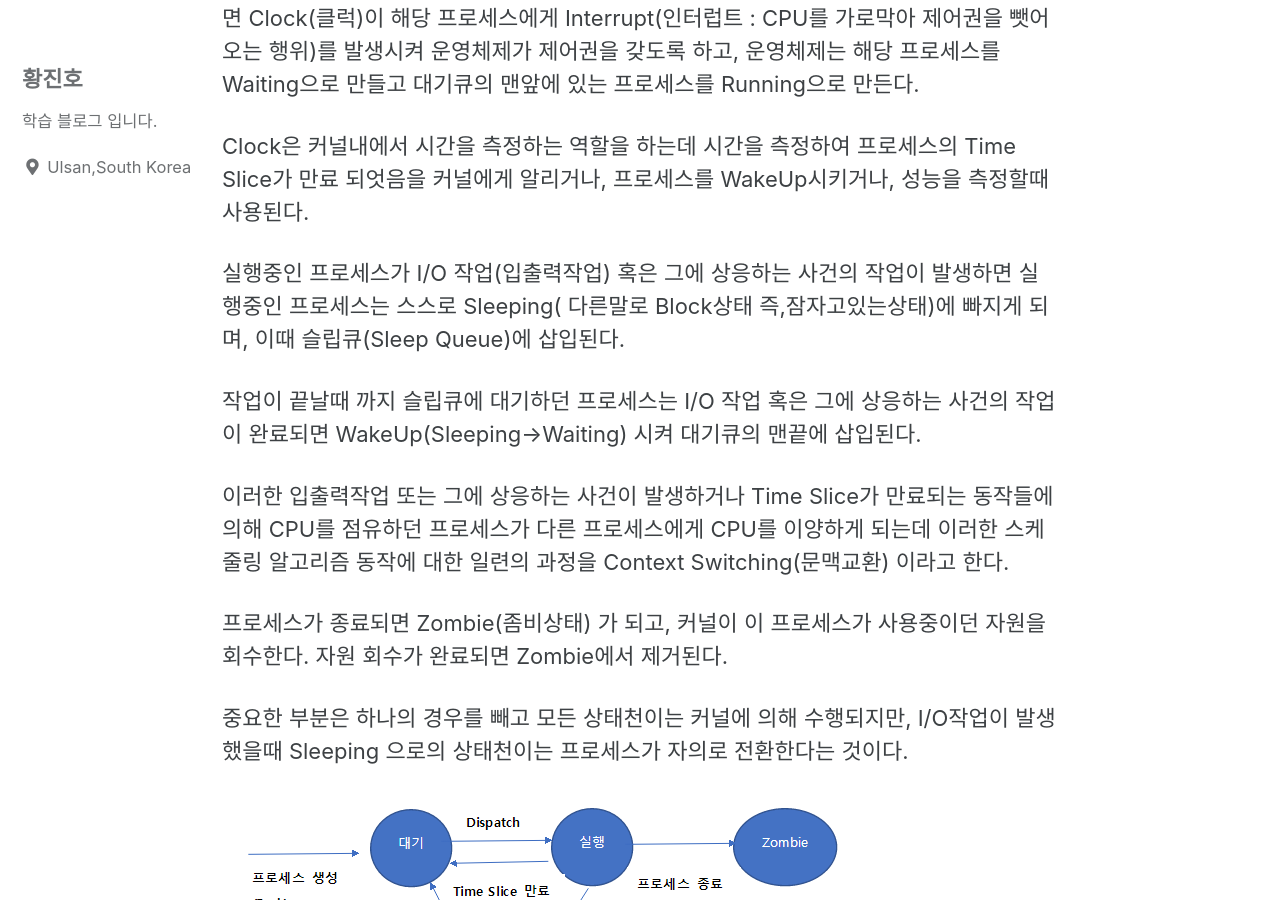
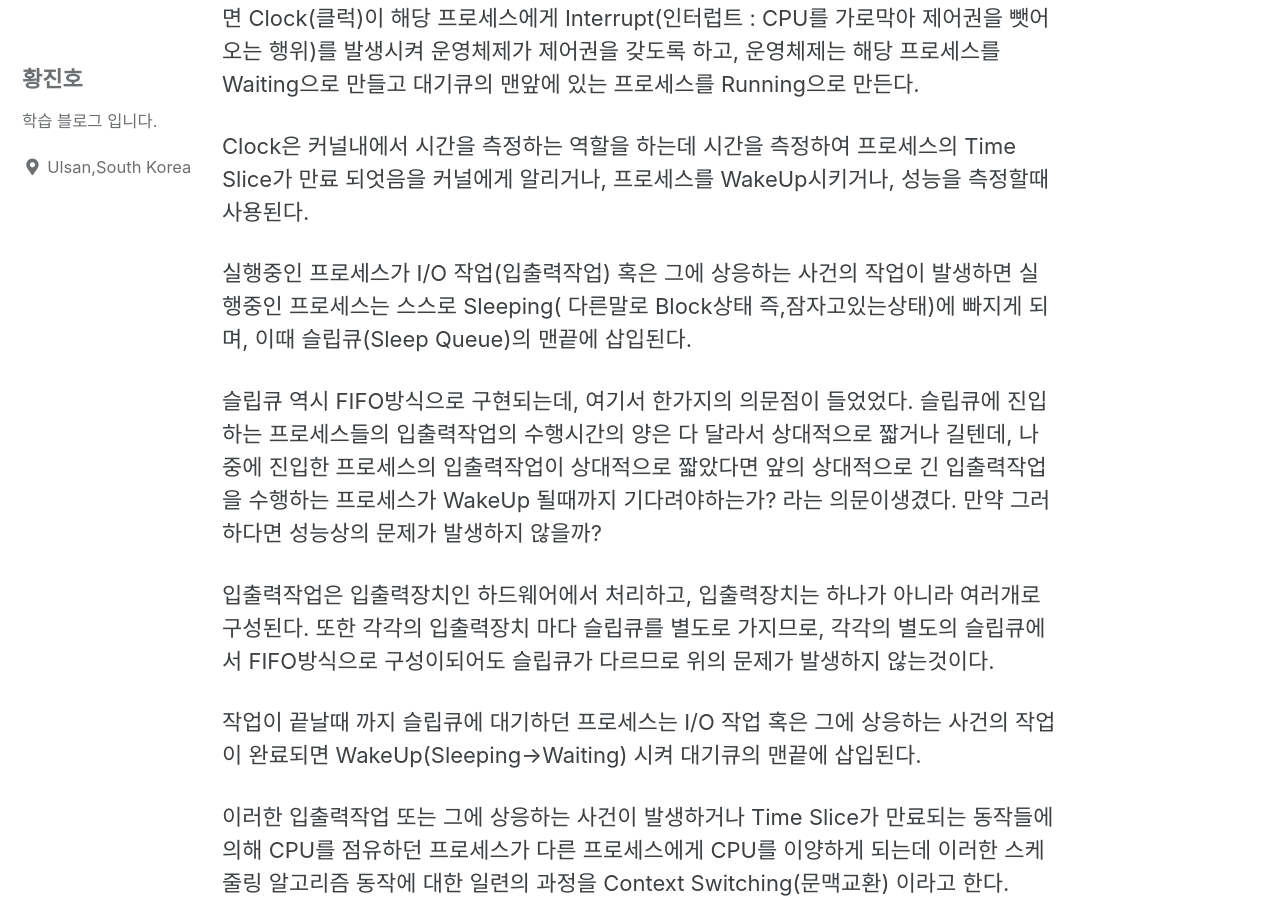
Before and after one commit to jowunnal/jowunnal.github.io, a Jekyll site: the page built from _posts/2022-10-24-process.md, in a window 1280 px wide and 900 px high, scrolled down 1769 px. Built offline with Jekyll 4.4.1, drawn with Linux system fonts in a browser that asks for light colours; cached includes are drawn as plain includes; comment, search, counter and statistics services are not loaded.

Commit message:
슬립큐의 구성내용 추가

```diff
--- a/_posts/2022-10-24-process.md
+++ b/_posts/2022-10-24-process.md
@@ -39,7 +39,11 @@ CPU가 하나인 단일 프로세서 상에서 프로세스의 상태는 커널
 
 Clock은 커널내에서 시간을 측정하는 역할을 하는데 시간을 측정하여 프로세스의 Time Slice가 만료 되엇음을 커널에게 알리거나, 프로세스를 WakeUp시키거나, 성능을 측정할때 사용된다.
 
-실행중인 프로세스가 I/O 작업(입출력작업) 혹은 그에 상응하는 사건의 작업이 발생하면 실행중인 프로세스는 스스로 Sleeping( 다른말로 Block상태 즉,잠자고있는상태)에 빠지게 되며, 이때 슬립큐(Sleep Queue)에 삽입된다.
+실행중인 프로세스가 I/O 작업(입출력작업) 혹은 그에 상응하는 사건의 작업이 발생하면 실행중인 프로세스는 스스로 Sleeping( 다른말로 Block상태 즉,잠자고있는상태)에 빠지게 되며, 이때 슬립큐(Sleep Queue)의 맨끝에 삽입된다.
+
+슬립큐 역시 FIFO방식으로 구현되는데, 여기서 한가지의 의문점이 들었었다. 슬립큐에 진입하는 프로세스들의 입출력작업의 수행시간의 양은 다 달라서 상대적으로 짧거나 길텐데, 나중에 진입한 프로세스의 입출력작업이 상대적으로 짧았다면 앞의 상대적으로 긴 입출력작업을 수행하는 프로세스가 WakeUp 될때까지 기다려야하는가? 라는 의문이생겼다. 만약 그러하다면 성능상의 문제가 발생하지 않을까?
+
+입출력작업은 입출력장치인 하드웨어에서 처리하고, 입출력장치는 하나가 아니라 여러개로 구성된다. 또한 각각의 입출력장치 마다 슬립큐를 별도로 가지므로, 각각의 별도의 슬립큐에서 FIFO방식으로 구성이되어도 슬립큐가 다르므로 위의 문제가 발생하지 않는것이다.
 
 작업이 끝날때 까지 슬립큐에 대기하던 프로세스는 I/O 작업 혹은 그에 상응하는 사건의 작업이 완료되면 WakeUp(Sleeping->Waiting) 시켜 대기큐의 맨끝에 삽입된다.
 
```
